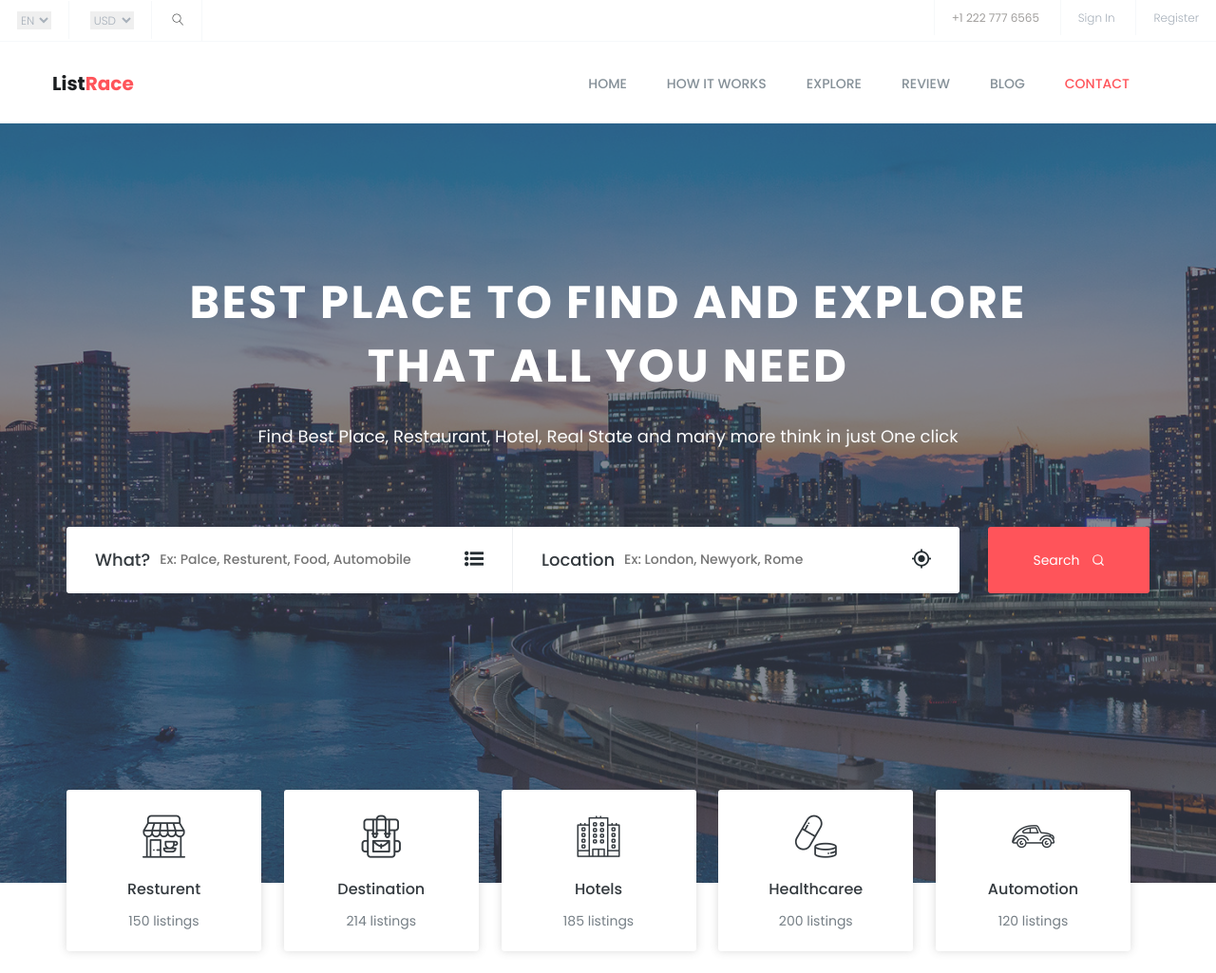
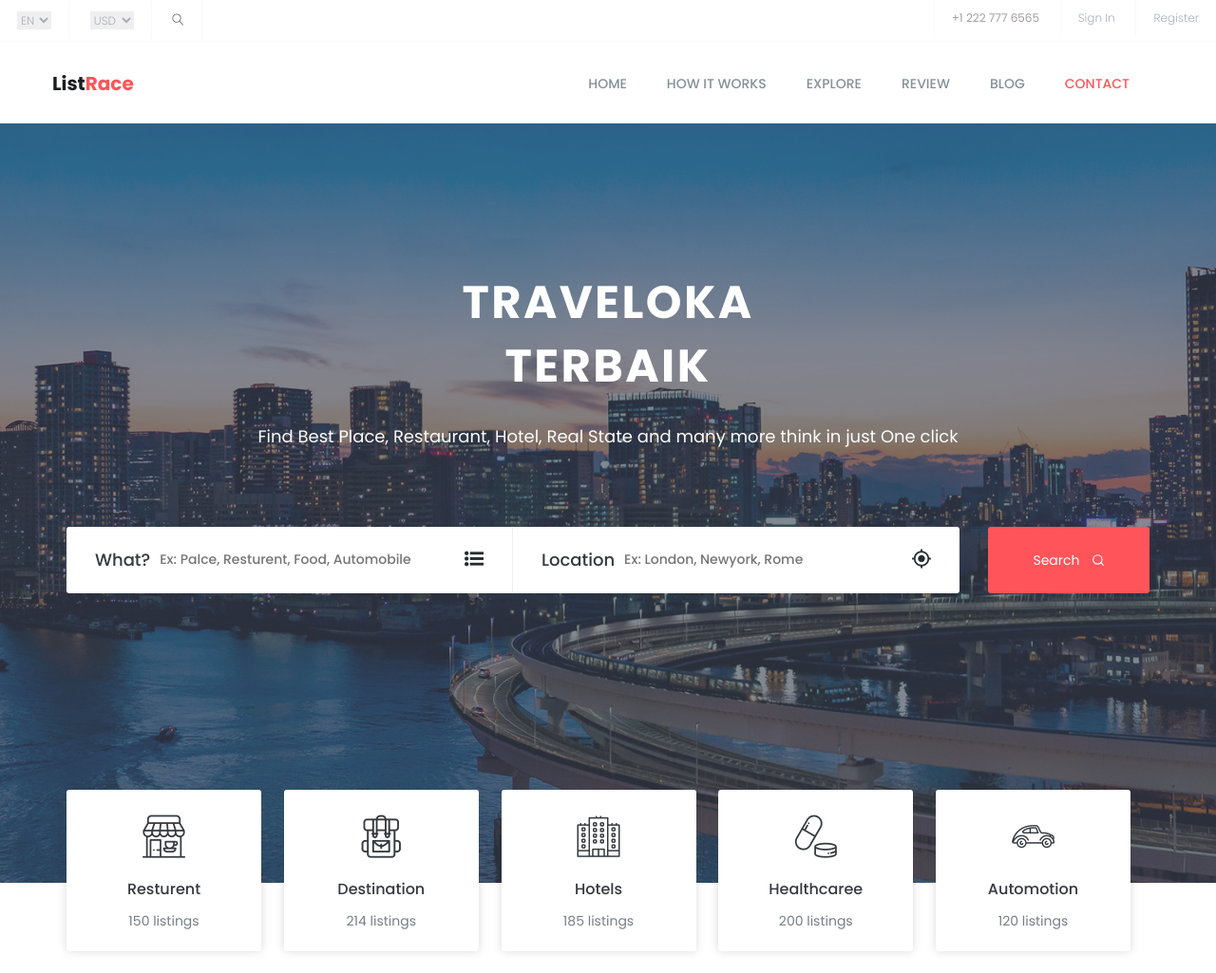
Before and after one commit to limancalvin/cobaweb, a plain HTML site: page index.html in a window 1280 px wide. Shown: the top 1025 px of the page at 95% size. Drawn offline with nearby package versions, Linux system fonts and the light colour scheme.

Commit message:
Perubahan Judul

```diff
--- a/index.html
+++ b/index.html
@@ -148,7 +148,7 @@
 		<section id="home" class="welcome-hero">
 			<div class="container">
 				<div class="welcome-hero-txt">
-					<h2>best place to find and explore <br> that all you need </h2>
+					<h2>TRAVELOKA <br> TERBAIK </h2>
 					<p>
 						Find Best Place, Restaurant, Hotel, Real State and many more think in just One click
 					</p>
```
